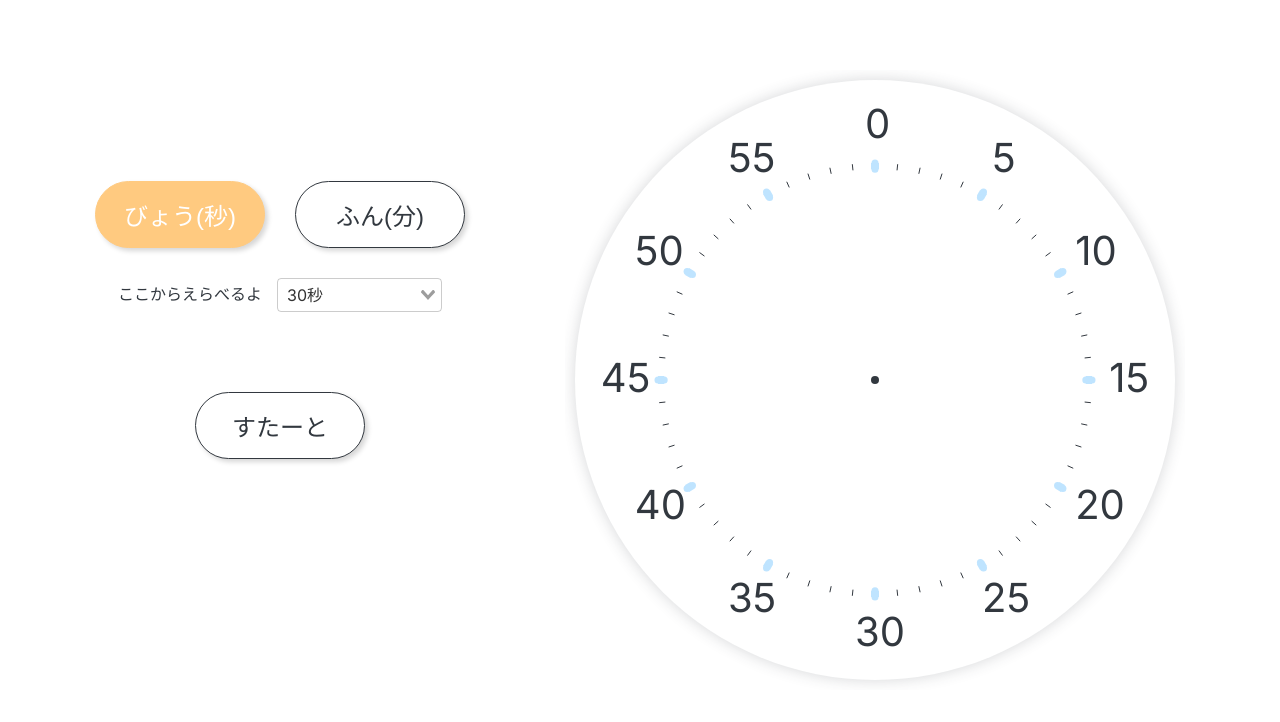
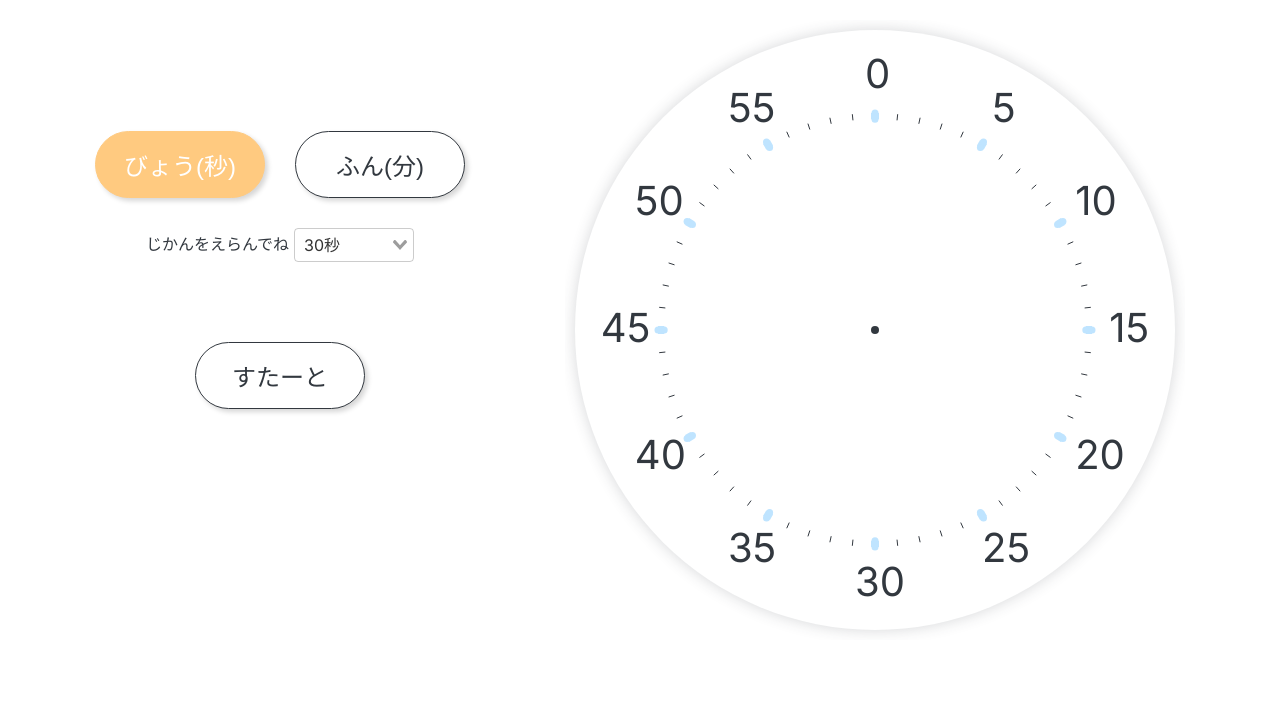
Before and after one commit to mariko-mr/kids-timer, a Vue app: page / in a window 1280 px wide. Shown: the top 722 px of the page. Built offline with nearby package versions, Linux system fonts and the light colour scheme.

Commit message:
style:横向きに対応 #23

```diff
--- a/src/App.vue
+++ b/src/App.vue
@@ -37,7 +37,7 @@ const colorMain = ref("#FFCA80");
 const colorAccent = ref("#BFE4FF");
 
 const isActive = ref({ seconds: true });
-
+const breakPoint = ref("(max-width: 1023px)");
 const seconds = [
   { label: "5秒", value: 5 },
   { label: "10秒", value: 10 },
@@ -121,7 +121,7 @@ const updateTimer = () => {
 };
 
 const initCanvas = () => {
-  if (window.matchMedia("(max-width: 1023px)").matches) {
+  if (window.matchMedia(breakPoint.value).matches) {
     canvasWidth.value = 340;
     canvasHeight.value = 340;
     circleRadius.value = 160;
@@ -157,7 +157,7 @@ const initCanvas = () => {
 };
 
 const drawTimerFace = () => {
-  if (window.matchMedia("(max-width: 1023px)").matches) {
+  if (window.matchMedia(breakPoint.value).matches) {
     startNumberPosition.value = 0.75;
     sizeNumber.value = 30;
     startLinePosition.value = 0.59;
@@ -250,7 +250,7 @@ const drawTimerFace = () => {
 };
 
 const drawCountDown = () => {
-  if (window.matchMedia("(max-width: 1023px)").matches) {
+  if (window.matchMedia(breakPoint.value).matches) {
     arcOuterRadius.value = 99;
   }
 
@@ -313,7 +313,7 @@ const getEndAngle = () => {
       </div>
 
       <div class="timer-select">
-        <label>ここからえらべるよ</label>
+        <label>じかんをえらんでね</label>
         <v-select
           v-if="buttonMode === 'seconds'"
           v-model="timerInputSeconds"
@@ -321,7 +321,11 @@ const getEndAngle = () => {
           :reduce="(seconds) => seconds.value"
           :clearable="false"
           placeholder="30秒"
-        ></v-select>
+        >
+          <template #no-options="{ search, searching, loading }">
+            せんたくできないよ
+          </template></v-select
+        >
 
         <v-select
           v-if="buttonMode === 'minutes'"
@@ -330,7 +334,11 @@ const getEndAngle = () => {
           :reduce="(minutes) => minutes.value"
           :clearable="false"
           placeholder="30分"
-        ></v-select>
+        >
+          <template #no-options="{ search, searching, loading }">
+            せんたくできないよ
+          </template></v-select
+        >
       </div>
 
       <div class="timer-start">
@@ -346,6 +354,10 @@ const getEndAngle = () => {
   height: 70px;
   display: flex;
   justify-content: space-between;
+
+  @include mq(ls) {
+    height: 20px;
+  }
 }
 
 .container {
@@ -370,6 +382,13 @@ const getEndAngle = () => {
     flex-direction: column-reverse;
     align-items: center;
     gap: none;
+  }
+
+  @include mq(ls) {
+    display: flex;
+    flex-direction: row-reverse;
+    justify-content: center;
+    gap: 100px;
   }
 }
 
@@ -400,10 +419,14 @@ const getEndAngle = () => {
   align-items: center;
   justify-content: center;
   margin-bottom: 80px;
-  gap: 15px;
+  gap: 10px;
 
   @include mq(md) {
     margin-bottom: 30px;
+  }
+
+  @include mq(ls) {
+    gap: 5px;
   }
 }
 
@@ -424,6 +447,10 @@ const getEndAngle = () => {
     box-shadow: 0px 0px 10px $color-main;
     outline: solid 2px $color-main;
   }
+
+  @include mq(ls) {
+    width: 120px;
+  }
 }
 
 .is-active {
--- a/src/assets/scss/mixin/_mixin.scss
+++ b/src/assets/scss/mixin/_mixin.scss
@@ -4,10 +4,10 @@
 
 // PC first デフォルト：1280px以上
 $breakpoints: (
-  // 1023px以下(tab)
+  // 1023px以下
   "md": "screen and (max-width: 1023px)",
-  // 767px以下(sp)
-  //   "sm": "screen and (max-width: 767px)",
+  // 横向きモード
+  "ls": "screen and (orientation: landscape)"
 ) !default;
 
 //メディアクエリ用のmixinを定義。
```
